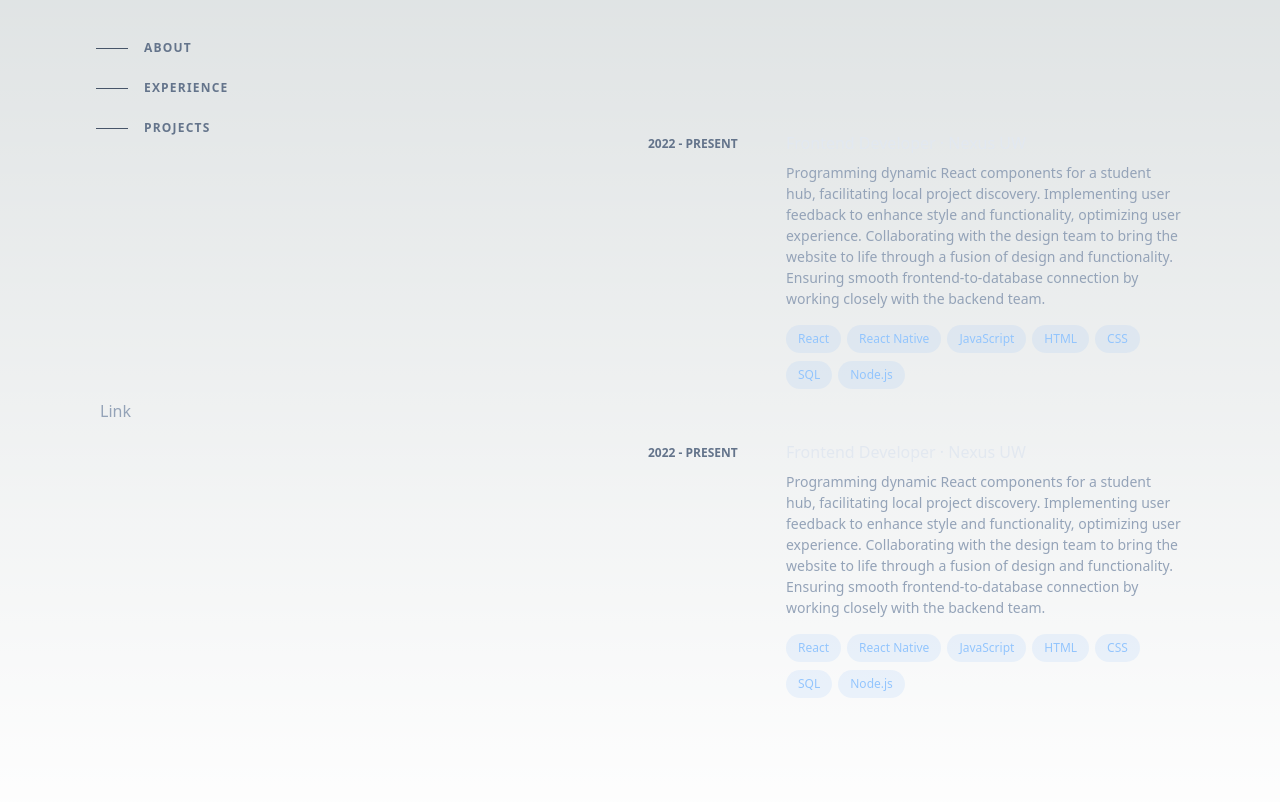
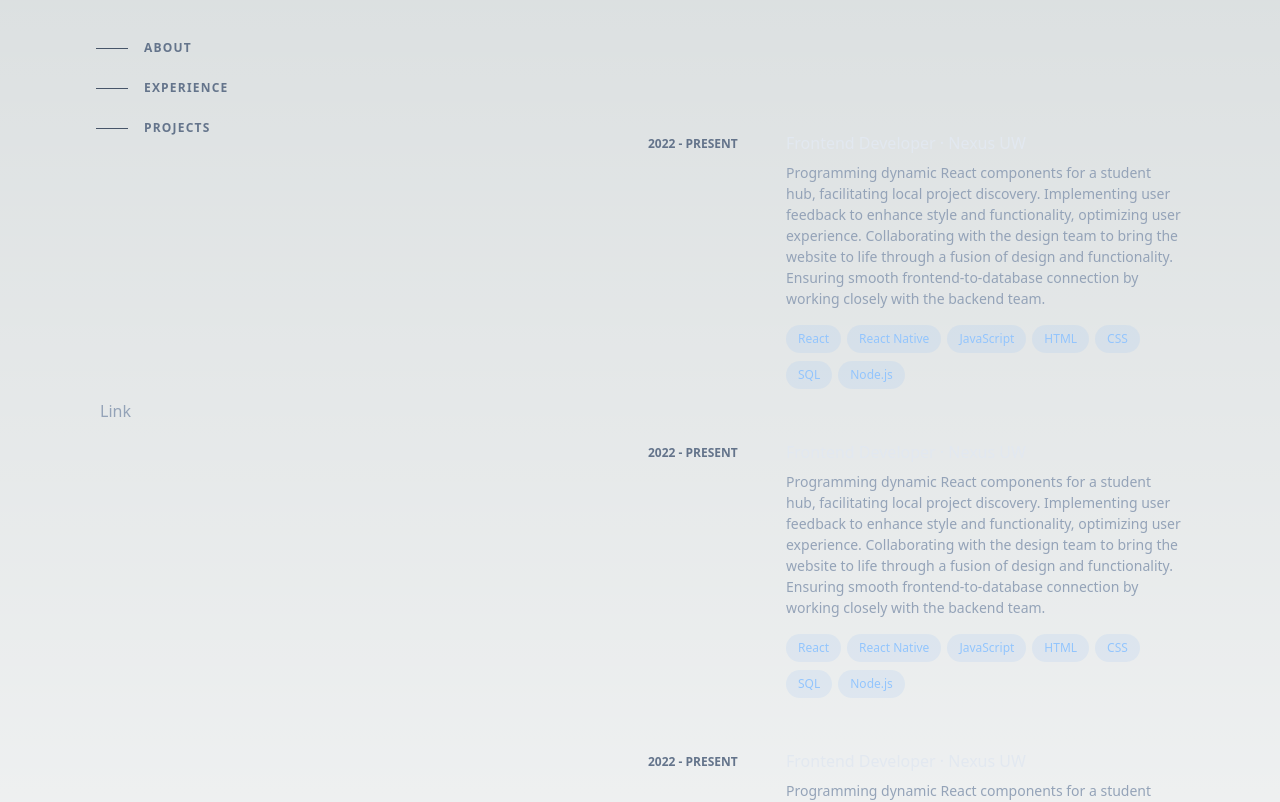
Before and after one commit to duncrob/personal-site, a Next.js app: page /practice in a window 1280 px wide. Shown: the part 280-1082 px from the top of the page. Built offline with nearby package versions, Linux system fonts and the light colour scheme.

Commit message:
Fixed scrolling to experience margin, also added smooth-scrolling.

```diff
--- a/src/app/layout.js
+++ b/src/app/layout.js
@@ -10,7 +10,7 @@ export const metadata = {
 
 export default function RootLayout({ children }) {
   return (
-    <html lang="en">
+    <html lang="en" className='scroll-smooth'>
       <body className={inter.className + 'bg-slate-900 leading-relaxed text-slate-400 antialiased selection:bg-blue-300 selection:text-blue-900'}>{children}</body>
     </html>
   )
--- a/src/app/practice/page.js
+++ b/src/app/practice/page.js
@@ -68,8 +68,10 @@ export default function Home() {
                 My recent experience has been working on websites for various organizations at UW. In my off time, I love enjoying coffee and going snowboarding.
               </p>
             </section>
-            <section id='experience'>
+            <section id='experience' className='mb-16 scroll-mt-16 lg:mb-36 lg:scroll-mt-24' aria-label='Experiences'>
               <ol className="group/list">
+                <Experience />
+                <Experience />
                 <Experience />
                 <Experience />
               </ol>
```
